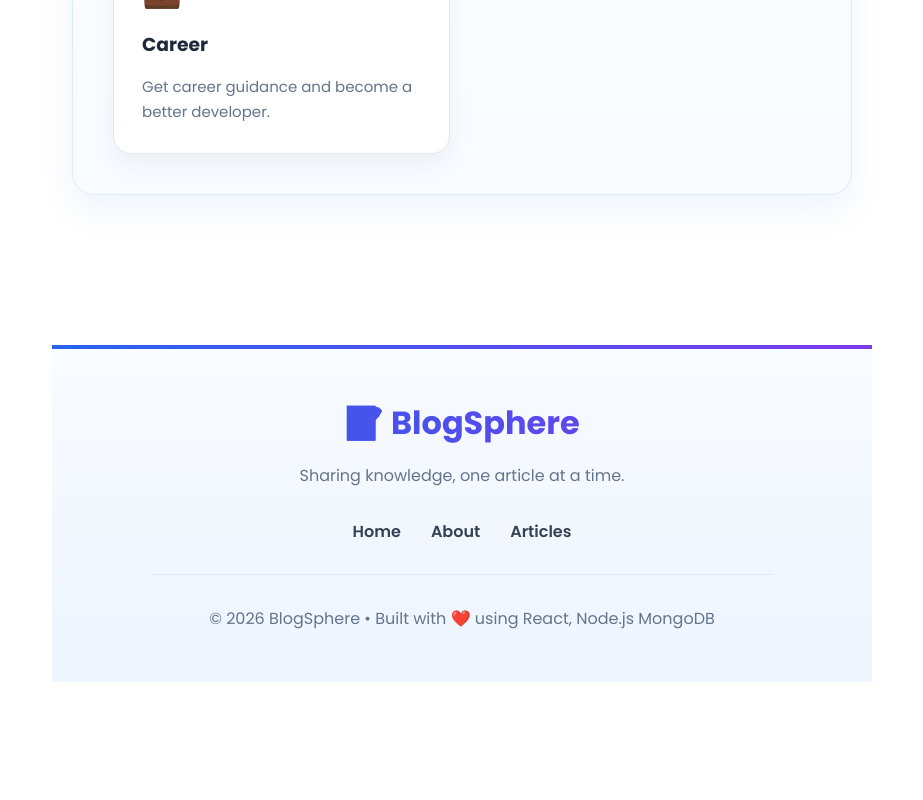
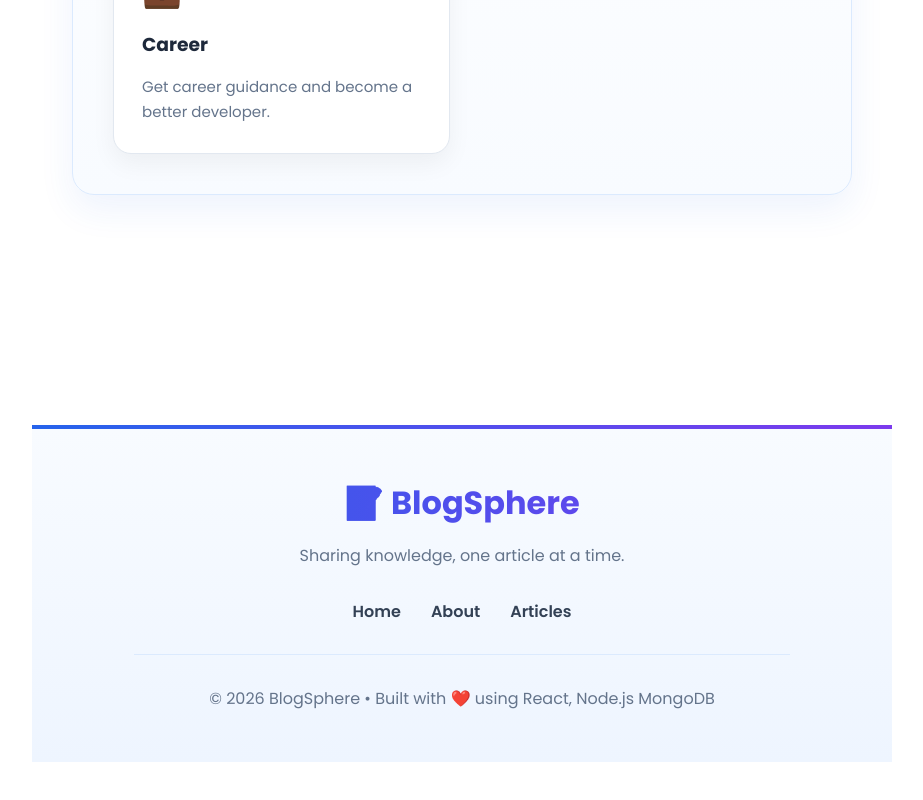
Before and after one commit to Anushka-git15/Article-Management, a React (Create React App) app in the folder my-blog-3/: page / in a window 1280 px wide. Shown: the part 1267-2067 px from the top of the page, without its empty margins (178-1101 px from the left). Built offline with nearby package versions, Linux system fonts and the light colour scheme.

Commit message:
Refactor component structure in App.js
Rearranged components in App.js for better structure.

```diff
--- a/my-blog-3/src/App.js
+++ b/my-blog-3/src/App.js
@@ -19,7 +19,7 @@ class App extends Component{
       <Router>
 
        <div id="page-body">
-       <div className='App'>
+
         <NavBar/>
 
           <Routes>
@@ -28,9 +28,10 @@ class App extends Component{
             <Route path="/article-list" Component={Article}/>
             <Route path="/articles/:name" Component={ArticlePageWrapper}/>
           </Routes>
-          <Footer/>
+
+
         </div>
-        </div>
+         <Footer/>
      </Router>
 
     )
```
